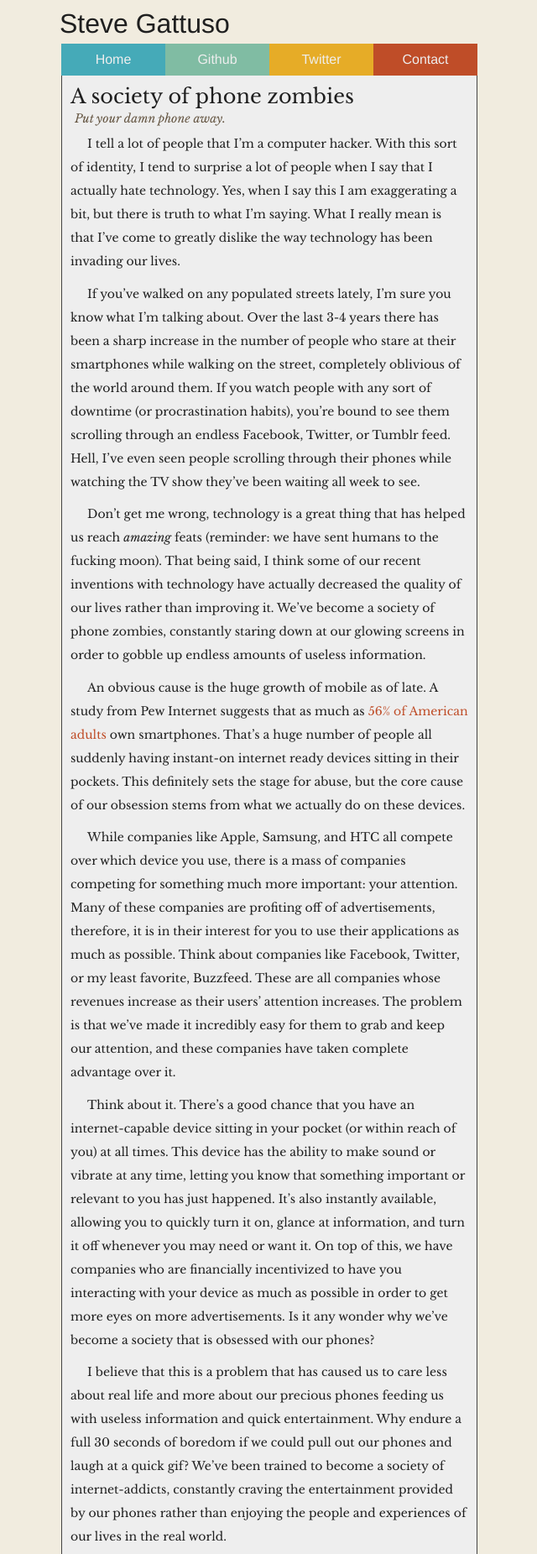
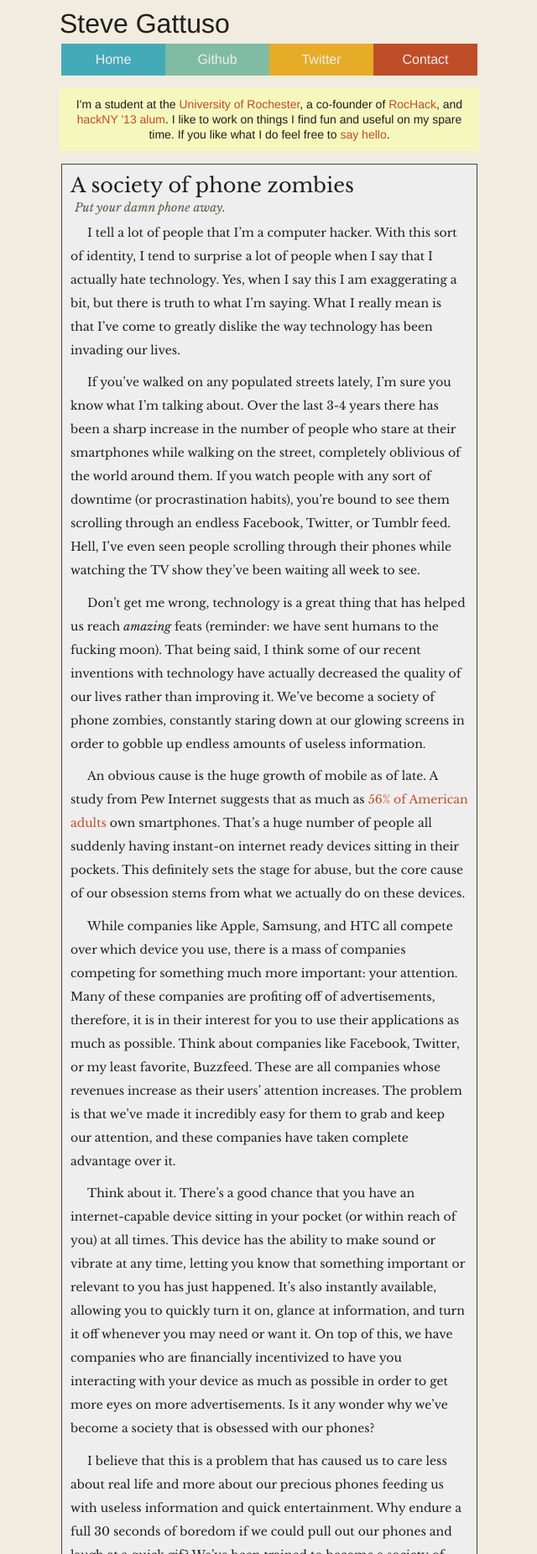
Before and after one commit to stevenleeg/website, a Jekyll site: the page built from _posts/2013-11-30-a-society-of-phone-zombies.md, in a window 1280 px wide, cut to the strip 0-1851 px from the top of the page. Shown: the whole strip at 84% size, without its empty margins (319-959 px from the left). Built offline with Jekyll 4.4.1, drawn with Linux system fonts in a browser that asks for light colours; some of the changed text lies outside the part shown.

Commit message:
Adds bio and HN link to post pages

```diff
--- /dev/null
+++ b/_includes/bio.html
@@ -0,0 +1,3 @@
+<div class="bio">
+    I'm a student at the <a href="http://rochester.edu">University of Rochester</a>, a co-founder of <a href="http://rochack.org">RocHack</a>, and <a href="http://apply.hackny.org/">hackNY '13 alum</a>. I like to work on things I find fun and useful on my spare time. If you like what I do feel free to <a href="http://twitter.com/stevenleeg">say hello</a>.
+</div>
--- a/_layouts/default.html
+++ b/_layouts/default.html
@@ -27,10 +27,8 @@
                 </div>
             {% endif %}
             {% if page.title == "index" %}
-            <div class="bio">
-                I'm a student at the <a href="http://rochester.edu">University of Rochester</a> and <a href="http://apply.hackny.org/">hackNY '13 alum</a>. I like to work on things I find fun and useful on my spare time. If you like what I do feel free to <a href="http://twitter.com/stevenleeg">say hello</a>.
-            </div>
-            <img src="/photos/IMG_0455.JPG" width="500px" class="profile" />
+                {% include bio.html %}
+                <img src="/photos/IMG_0455.JPG" width="500px" class="profile" />
             {% endif %}
 
             {{content}}
--- a/_layouts/post.html
+++ b/_layouts/post.html
@@ -1,12 +1,20 @@
 ---
 layout: default
 ---
+{% include bio.html %}
 <div class="post_container">
     <div class="post_title">{{page.title}}</div>
     <div class="post_description">{{page.description}}</div>
     <div class="post_content">
         {{content}}
     </div>
-    <div class="post_footer">If you liked this post, feel free to subscribe <a href="http://stevegattuso.me/feed.xml">via RSS</a> or <a href="http://twitter.com/stevenleeg">follow me on twitter</a>.</div>
+    <div class="post_footer">
+        {% if page.hn %}
+        Discussion for this article can be found on <a href="{{ page.hn }}">Hacker News</a>.<br />
+        {% endif %}
+        If you liked this post, feel free to subscribe
+        <a href="http://stevegattuso.me/feed.xml">via RSS</a> or
+        <a href="http://twitter.com/stevenleeg">follow me on twitter</a>.
+    </div>
     <div class="post_meta">Published on {{page.date | date: "%B %d, %Y" }}</div>
 </div>
--- a/_posts/2013-11-30-a-society-of-phone-zombies.md
+++ b/_posts/2013-11-30-a-society-of-phone-zombies.md
@@ -2,6 +2,7 @@
 layout: post
 description: Put your damn phone away.
 title: A society of phone zombies
+hn: https://news.ycombinator.com/item?id=6823459
 ---
 
 I tell a lot of people that I'm a computer hacker. With this sort of identity, I tend to surprise a lot of people when I say that I actually hate technology. Yes, when I say this I am exaggerating a bit, but there is truth to what I'm saying. What I really mean is that I've come to greatly dislike the way technology has been invading our lives.
--- a/static/style.css
+++ b/static/style.css
@@ -48,6 +48,7 @@
     background: #F6F7BD;
     padding: 10px;
     margin-top: 15px;
+    line-height: 1.3em;
 }
 
 .links {
@@ -97,9 +98,8 @@
 .post_container {
     background: #EEE;
     border: 1px solid #444;
-    border-top: 0px;
     width: 494px;
-    margin: 0px auto 0px auto;
+    margin: 15px auto 0px auto;
 }
 
 .post_title {
@@ -119,6 +119,8 @@
 .post_footer {
     padding: 0px 10px 0px 10px;
     font-style: italic;
+    text-align: center;
+    line-height: 1.4em;
 }
 
 .post_meta {
```
